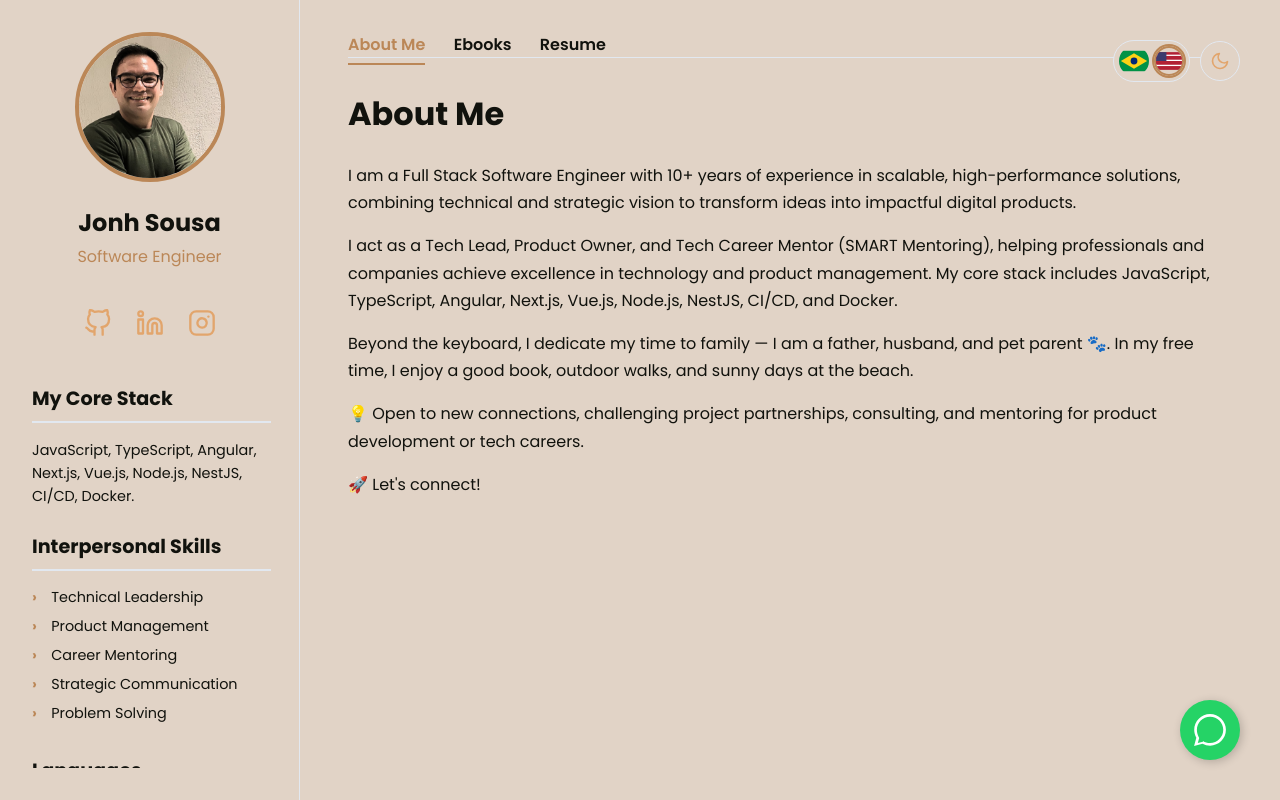
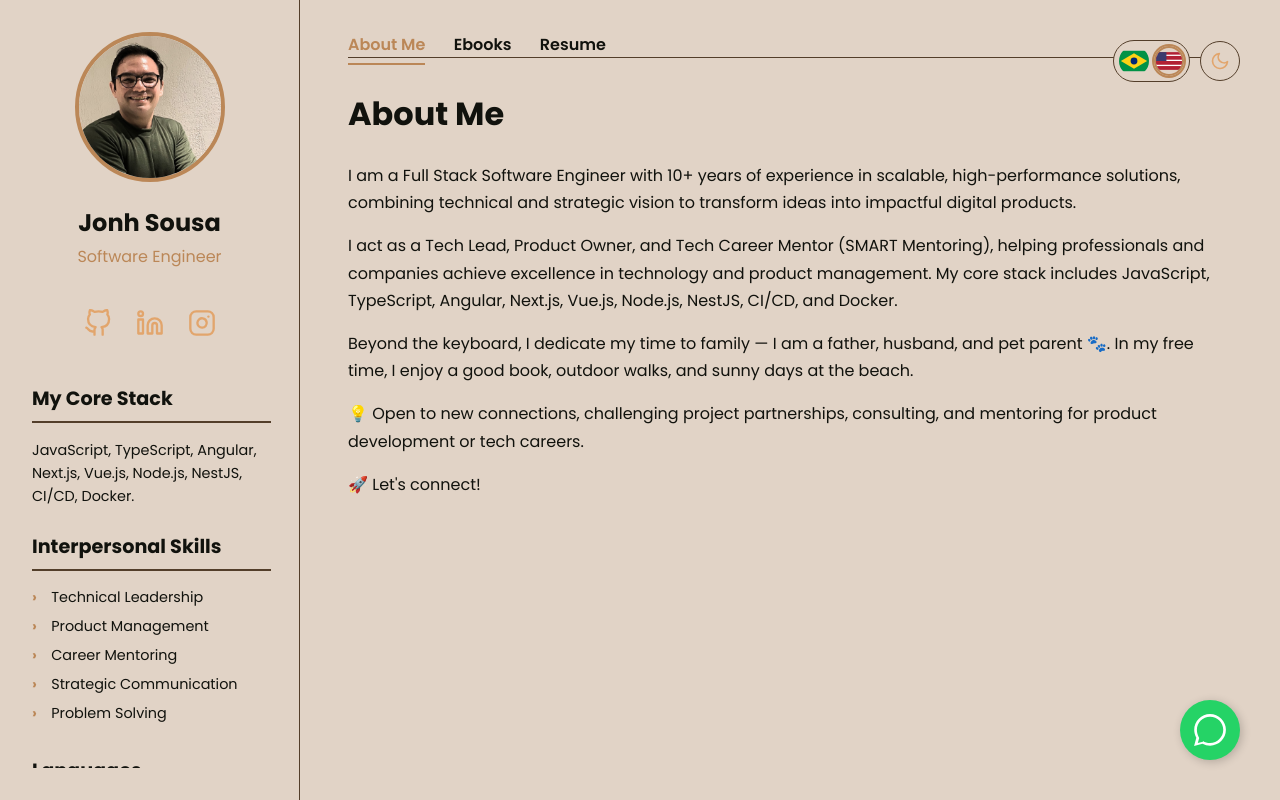
Before and after one commit to jonhsousadev/jonhsousadev, a plain HTML site: page index.html in a window 1280 px wide. Drawn offline with Linux system fonts and the light colour scheme.

```diff
--- a/style.css
+++ b/style.css
@@ -8,7 +8,7 @@
   --title-color: #11120d;
   --accent-color: #bb8757;
   --star-color: #f5b32f;
-  --border-color: #e2e8f0;
+  --border-color: #533e2a;
   --shadow-color: rgba(0, 0, 0, 0.05);
   --icon-color: #e2a56c;
   --icon-hover-color: #11120d;
```
